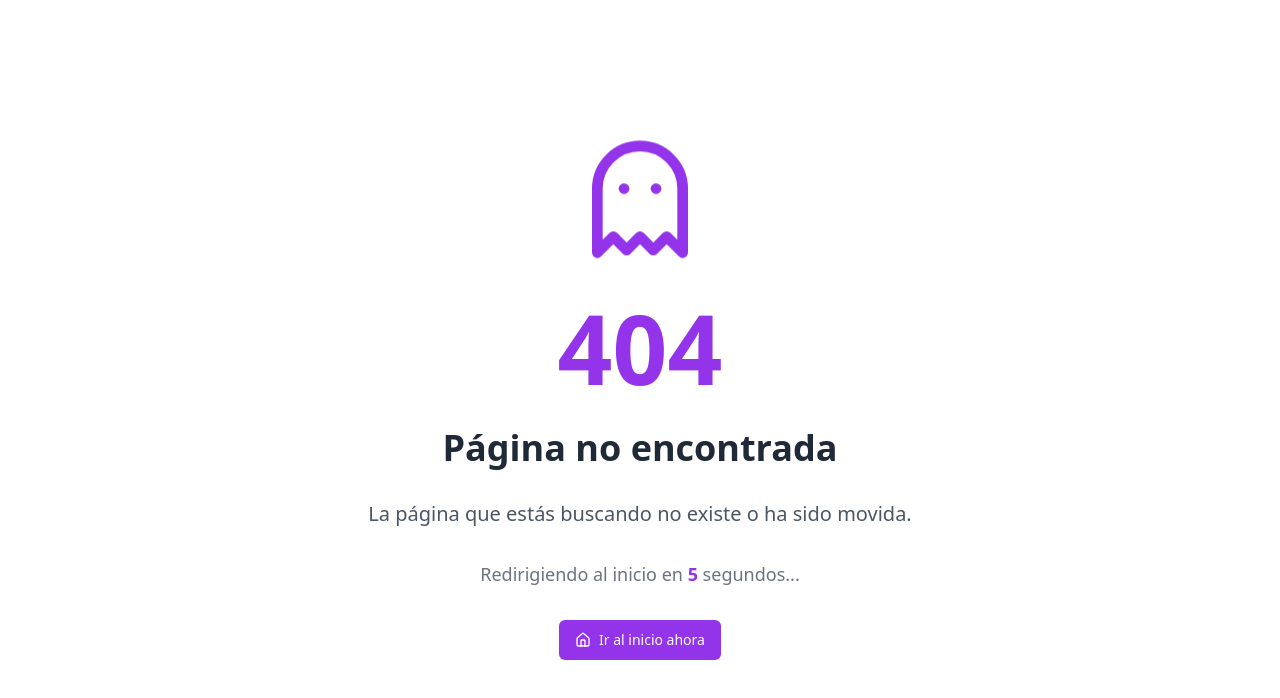
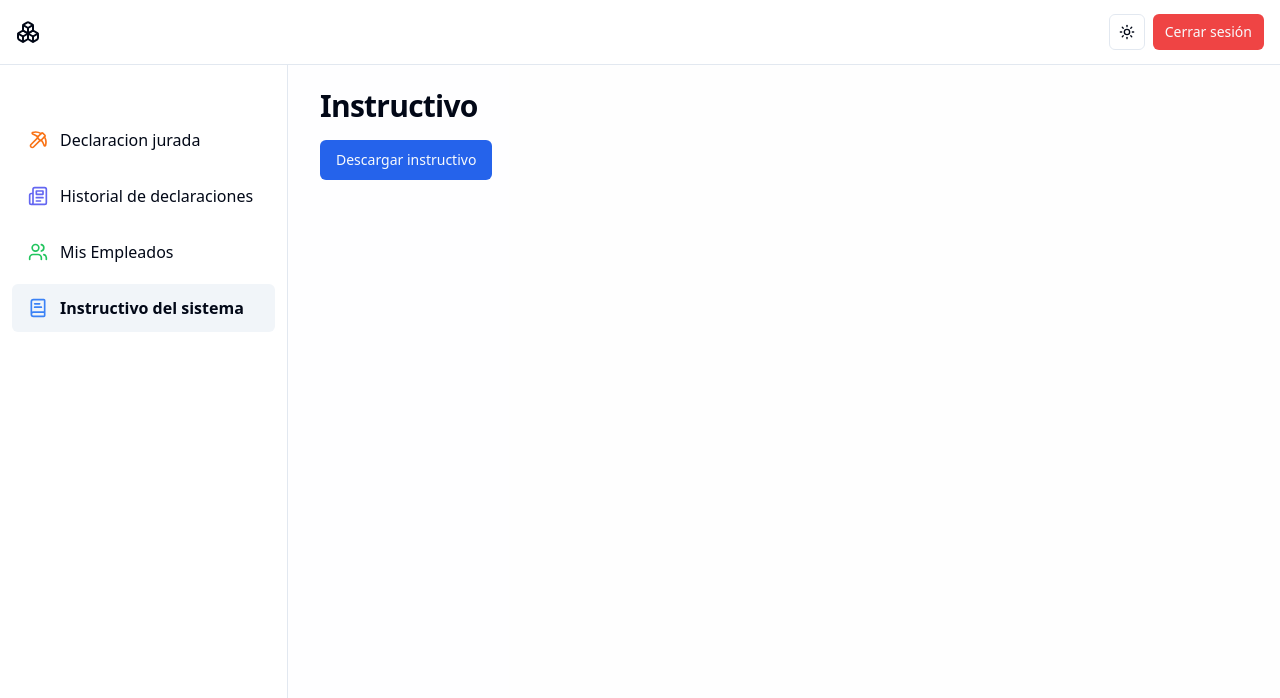
Before and after one commit to LumarSoft/uesevi-app, a Next.js app: page /empresa/instructivo in a window 1280 px wide. Before the commit this address had no page. Shown: the top 698 px of the page. Built offline with nearby package versions, Linux system fonts and the light colour scheme.

Commit message:
feat: Modulo de instructivo del sistema

```diff
--- /dev/null
+++ b/src/app/empresa/(sidebar)/instructivo/page.tsx
@@ -0,0 +1,5 @@
+import InstructivoModule from "@/modules/company/instructivo";
+
+export default function InstructivoPage() {
+  return <InstructivoModule />;
+}
--- a/src/middleware.ts
+++ b/src/middleware.ts
@@ -22,7 +22,7 @@ export async function middleware(req: NextRequest) {
 
         if (payload.rol === "empresa") {
           return NextResponse.redirect(
-            new URL("/empresa/empleados/agregar-empleado", req.url)
+            new URL("/empresa/empleados/importacion", req.url)
           );
         }
       } catch (error) {
--- a/src/modules/Client/loginEmpresa/index.tsx
+++ b/src/modules/Client/loginEmpresa/index.tsx
@@ -62,7 +62,7 @@ export function LoginEmpresaModule() {
       userStore.getState().setAuth(token, user);
       setCookie("auth-token", token);
 
-      router.replace("/empresa/empleados/agregar-empleado");
+      router.replace("/empresa/empleados/importacion");
     } catch (error: any) {
       console.error("Error en la solicitud:", error);
 
--- /dev/null
+++ b/src/modules/company/instructivo/index.tsx
@@ -0,0 +1,23 @@
+"use client";
+
+import { Button } from "@/components/ui/button";
+
+export default function InstructivoModule() {
+  const handleDownload = () => {
+    const link = document.createElement("a");
+    link.href = "/instructivo.pdf";
+    link.download = "instructivo.pdf";
+    link.click();
+  };
+
+  return (
+    <div className="flex h-full flex-col">
+      <div className="flex-1 space-y-4 p-8 pt-6">
+        <div className="flex items-center justify-between space-y-2">
+          <h2 className="text-3xl font-bold tracking-tight">Instructivo</h2>
+        </div>
+        <Button onClick={handleDownload}>Descargar instructivo</Button>
+      </div>
+    </div>
+  );
+}
--- a/src/shared/constants/side-nav-company.ts
+++ b/src/shared/constants/side-nav-company.ts
@@ -26,18 +26,12 @@ interface NavItem {
 }
 
 export const NavItemsCompany: NavItem[] = [
-  {
-    title: "Agregar Empleado",
-    href: "/empresa/empleados/agregar-empleado",
-    icon: UserRoundCog,
-    color: "text-rose-500",
-  },
-  {
-    title: "Mis Empleados",
-    href: "/empresa/empleados/mis-empleados",
-    icon: Building2,
-    color: "text-blue-500", // Color azul para "Mis Empleados"
-  },
+  // {
+  //   title: "Agregar Empleado",
+  //   href: "/empresa/empleados/agregar-empleado",
+  //   icon: UserRoundCog,
+  //   color: "text-rose-500",
+  // },
   {
     title: "Declaracion jurada",
     href: "/empresa/empleados/importacion",
@@ -50,4 +44,16 @@ export const NavItemsCompany: NavItem[] = [
     href: "/empresa/declaraciones",
     color: "text-indigo-500",
   },
+  {
+    title: "Mis Empleados",
+    href: "/empresa/empleados/mis-empleados",
+    icon: Users,
+    color: "text-green-500",
+  },
+  {
+    title: "Instructivo del sistema",
+    href: "/empresa/instructivo",
+    icon: BookText,
+    color: "text-blue-500",
+  },
 ];
```
Also changed, not shown: src/shared/components/SidebarCompany/Sidebar.tsx (+0 -8 lines), 1 other file (tests, documents, lock files or other folders).
